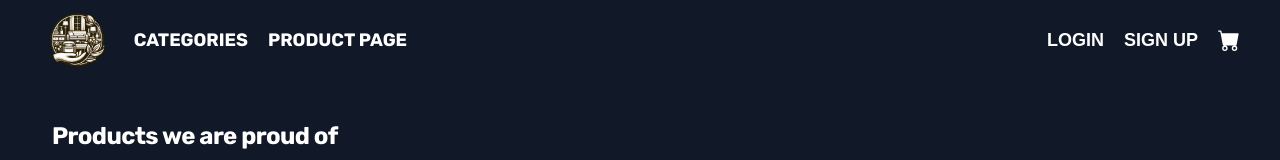
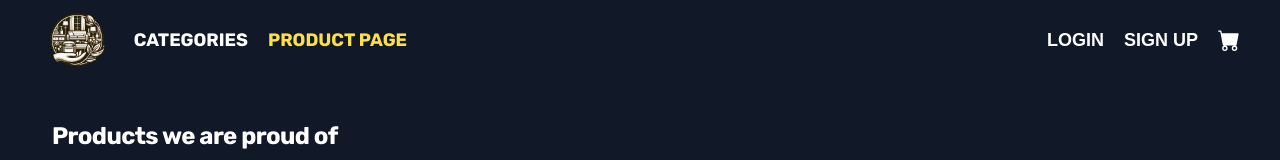
Before and after one commit to CocoShesh/FurniCraft, a React (Vite) app: page /product-page in a window 1280 px wide. Shown: the top 160 px of the page. Built offline with nearby package versions, Linux system fonts and the light colour scheme.

Commit message:
Fix useLocation import, update active link styling, and add smooth color transitions to header links

```diff
--- a/src/components/Header/Header.jsx
+++ b/src/components/Header/Header.jsx
@@ -1,10 +1,11 @@
 import React, { useState } from "react";
-import { Link } from "react-router-dom";
+import { Link, useLocation } from "react-router-dom";
 import { GiHamburgerMenu } from "react-icons/gi";
 import { Drawer } from "antd";
 import AddToCart from "./AddToCart";
 function Header() {
   const [open, setOpen] = useState(false);
+  const location = useLocation();
   const showDrawer = () => {
     setOpen(true);
   };
@@ -27,13 +28,17 @@ function Header() {
             <section className="flex items-center justify-center gap-5  ">
               <Link
                 to="/categories"
-                className=" font-bold uppercase text-[18px] max-lg:hidden  transition-colors duration-300 ease-out hover:text-yellow-300 "
+                className={` font-bold uppercase text-[18px] max-lg:hidden  transition-colors duration-300 ease-out hover:text-yellow-300  ${
+                  location.pathname === "/categories" && "text-yellow-300"
+                } `}
               >
                 Categories
               </Link>
               <Link
                 to="/product-page"
-                className=" font-bold uppercase text-[18px] max-lg:hidden  transition-colors duration-300 ease-out hover:text-yellow-300 "
+                className={` font-bold uppercase text-[18px] max-lg:hidden  transition-colors duration-300 ease-out hover:text-yellow-300  ${
+                  location.pathname === "/product-page" && "text-yellow-300"
+                } `}
               >
                 Product Page
               </Link>
```
